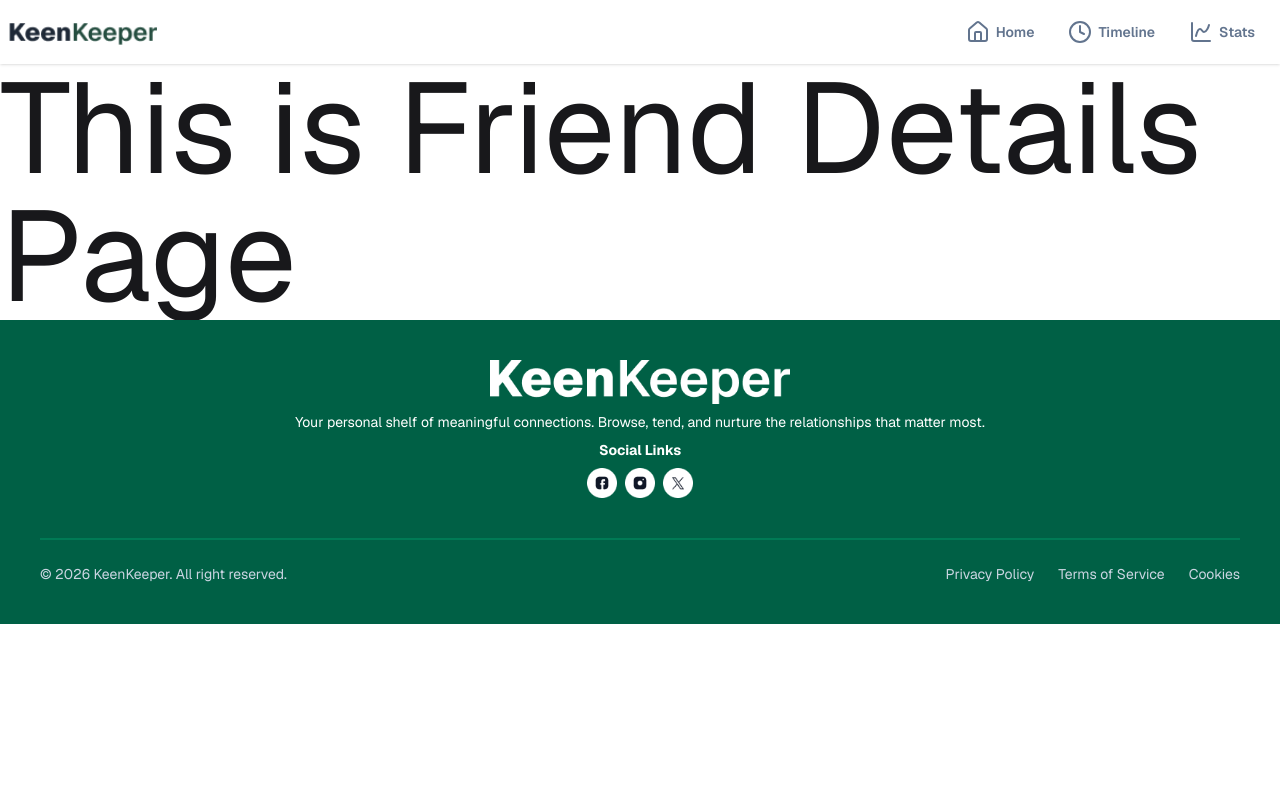
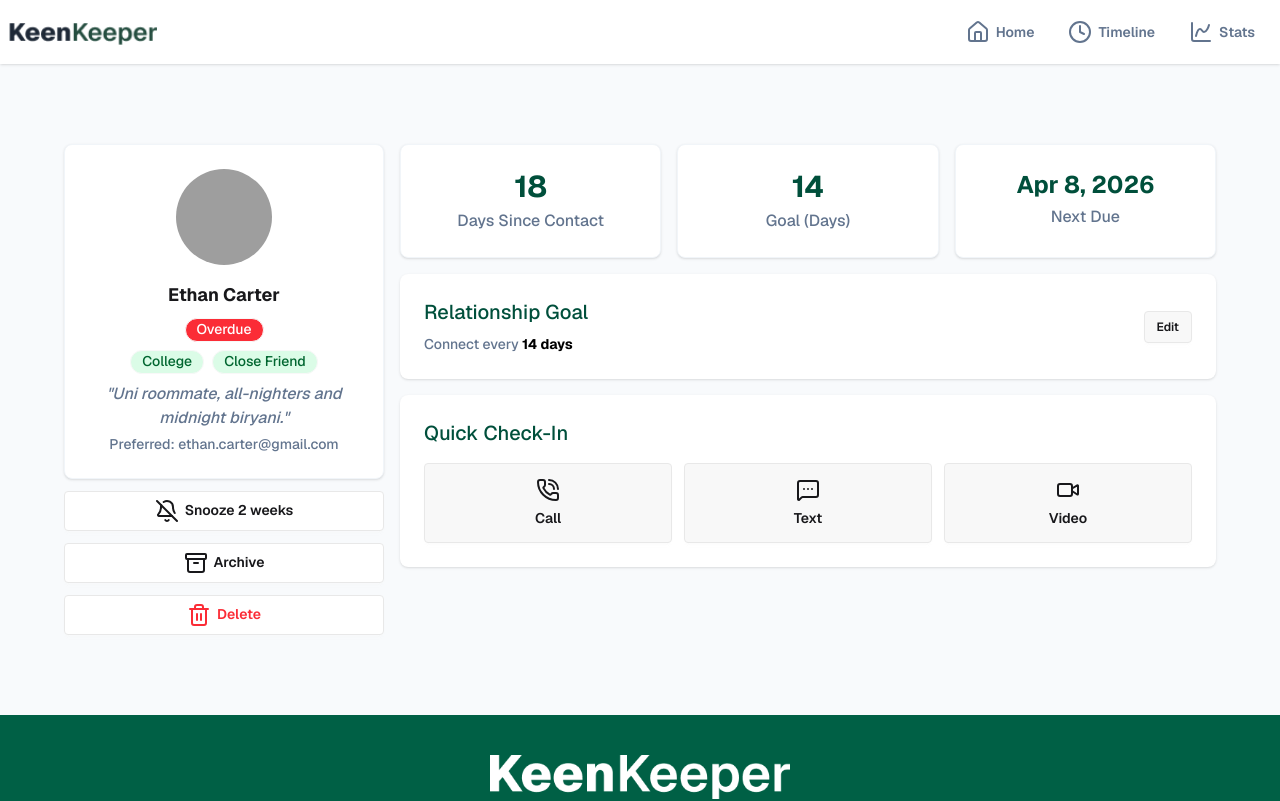
Before and after one commit to Saharier36/Keen-Keeper, a Next.js app: page /friend/1 in a window 1280 px wide. Shown: the top 801 px of the page. Built offline with nearby package versions, Linux system fonts and the light colour scheme; grey boxes are pictures that could not be loaded.

Commit message:
Enhance FriendDetailsPage with detailed friend view and interaction buttons

```diff
--- a/public/friends.json
+++ b/public/friends.json
@@ -7,7 +7,7 @@
     "days_since_contact": 18,
     "status": "overdue",
     "tags": ["college", "close friend"],
-    "bio": "Roommate from first year of university. We used to pull all-nighters for exams and eat biryani at midnight. Still the first person I call when something big happens.",
+    "bio": "Uni roommate, all-nighters and midnight biryani.",
     "goal": 14,
     "next_due_date": "2026-04-08"
   },
@@ -19,7 +19,7 @@
     "days_since_contact": 6,
     "status": "on-track",
     "tags": ["work", "mentor"],
-    "bio": "Senior dev at my first internship. She taught me how to actually read error messages and not panic. We grab coffee online every few weeks and catch up on life.",
+    "bio": "Internship mentor who taught me debugging.",
     "goal": 10,
     "next_due_date": "2026-04-19"
   },
@@ -31,7 +31,7 @@
     "days_since_contact": 25,
     "status": "overdue",
     "tags": ["childhood", "close friend"],
-    "bio": "Grew up on the same street. We learned to ride bikes together and got into trouble together too. Now lives in Chittagong but we used to talk every week.",
+    "bio": "Grew up on the same street together.",
     "goal": 21,
     "next_due_date": "2026-03-30"
   },
@@ -43,7 +43,7 @@
     "days_since_contact": 11,
     "status": "almost due",
     "tags": ["college", "study group"],
-    "bio": "We survived the same nightmare databases course together. She's now doing her Master's in Sweden and always sends photos of snow like it's still magical.",
+    "bio": "Survived databases together, now studying abroad.",
     "goal": 14,
     "next_due_date": "2026-04-14"
   },
@@ -55,7 +55,7 @@
     "days_since_contact": 4,
     "status": "on-track",
     "tags": ["developer", "motivator"],
-    "bio": "Met at a local hackathon in 2023. We hold each other accountable on side projects and share resources every week. He's building a SaaS and I'm rooting for him.",
+    "bio": "Hackathon friend building a SaaS startup.",
     "goal": 7,
     "next_due_date": "2026-04-17"
   },
@@ -67,7 +67,7 @@
     "days_since_contact": 33,
     "status": "overdue",
     "tags": ["school", "old friend"],
-    "bio": "Best friend from high school. We used to write notes to each other in class and laugh until teachers got annoyed. Life got busy but she always crosses my mind.",
+    "bio": "High school best friend, slowly drifted apart.",
     "goal": 30,
     "next_due_date": "2026-04-05"
   },
@@ -79,7 +79,7 @@
     "days_since_contact": 9,
     "status": "almost due",
     "tags": ["college", "project partner"],
-    "bio": "Built our final year project together — a smart parking system that actually worked. He's thorough, reliable, and always has strong opinions about code structure. Good ones.",
+    "bio": "Built our final year project together.",
     "goal": 10,
     "next_due_date": "2026-04-14"
   },
@@ -91,7 +91,7 @@
     "days_since_contact": 2,
     "status": "on-track",
     "tags": ["close friend", "creative"],
-    "bio": "Freelance illustrator and one of the most genuinely creative people I know. We brainstorm ideas together — she does the visuals, I think about the logic. Great balance.",
+    "bio": "Freelance illustrator, we brainstorm ideas together.",
     "goal": 7,
     "next_due_date": "2026-04-20"
   },
@@ -103,7 +103,7 @@
     "days_since_contact": 13,
     "status": "almost due",
     "tags": ["cousin", "family friend"],
-    "bio": "Technically a distant cousin but feels more like a brother. We grew up going to the same family events and somehow ended up in the same field. Now we swap job advice and complain about the market together.",
+    "bio": "Distant cousin, feels more like a brother.",
     "goal": 14,
     "next_due_date": "2026-04-16"
   },
@@ -115,7 +115,7 @@
     "days_since_contact": 42,
     "status": "overdue",
     "tags": ["school", "old friend"],
-    "bio": "We were inseparable in class 9 and 10. She moved to India for college and we lost touch gradually. Every time I see an old photo I think I should message her — and now I finally should.",
+    "bio": "School bestie, lost touch after she left.",
     "goal": 30,
     "next_due_date": "2026-03-25"
   },
@@ -127,7 +127,7 @@
     "days_since_contact": 5,
     "status": "on-track",
     "tags": ["work", "close friend"],
-    "bio": "We started as colleagues on the same frontend team and became genuine friends over late-night deployments and shared frustration over browser bugs. He moved to a different company but we still do weekly catch-ups over call.",
+    "bio": "Frontend teammate turned genuine close friend.",
     "goal": 7,
     "next_due_date": "2026-04-18"
   },
@@ -139,7 +139,7 @@
     "days_since_contact": 20,
     "status": "overdue",
     "tags": ["college", "close friend"],
-    "bio": "Met during orientation week and immediately bonded over a shared hatred of 8 AM classes. She was the most organized person in any group project and somehow made deadlines feel less terrifying.",
+    "bio": "Bonded at orientation over 8 AM classes.",
     "goal": 14,
     "next_due_date": "2026-04-07"
   }
--- a/src/app/friend/[id]/page.jsx
+++ b/src/app/friend/[id]/page.jsx
@@ -1,10 +1,140 @@
+import CheckInButtons from "@/ui/CheckInButtons";
+import { Archive, BellOff, Trash2 } from "lucide-react";
+import Image from "next/image";
 
-const FriendDetailsPage = () => {
-    return (
-        <div>
-            <h2 className='text-9xl'>This is Friend Details Page</h2>
+const FriendDetailsPage = async ({ params }) => {
+  const { id } = await params;
+  const res = await fetch("http://localhost:3000/friends.json", {
+    cache: "no-store",
+  });
+
+  const friends = await res.json();
+
+  const friend = friends.find((f) => f.id === parseInt(id));
+
+  const statusStyles = {
+    "on-track": "bg-emerald-900",
+    "almost due": "bg-amber-500",
+    overdue: "bg-red-500",
+  };
+
+  const {
+    name,
+    picture,
+    email,
+    days_since_contact,
+    status,
+    tags,
+    bio,
+    goal,
+    next_due_date,
+  } = friend;
+
+  return (
+    <div className="px-6 py-20 bg-slate-50">
+      <div className="max-w-6xl mx-auto grid grid-cols-1 md:grid-cols-[320px_1fr] gap-4">
+        <div className="flex flex-col gap-3">
+          <div className="card text-center shadow-sm border border-slate-100 bg-base-100 p-6">
+            <div className="avatar flex justify-center mb-4">
+              <div className="w-24 rounded-full">
+                <Image src={picture} alt={name} width={96} height={96} />
+              </div>
+            </div>
+            <h3 className="font-bold text-lg">{name}</h3>
+            <div className="mt-2">
+              <span
+                className={`badge text-white font-medium rounded-full capitalize ${statusStyles[status]}`}
+              >
+                {status}
+              </span>
+            </div>
+            <div className="flex flex-wrap justify-center gap-2 mt-2">
+              {tags.map((tag, index) => (
+                <span
+                  key={index}
+                  className="badge bg-green-100 text-green-800 rounded-full capitalize font-medium"
+                >
+                  {tag}
+                </span>
+              ))}
+            </div>
+            <p className="text-slate-500 font-medium italic mt-2">
+              &quot;{bio}&quot;
+            </p>
+            <p className="text-slate-500 text-sm font-medium mt-1">
+              Preferred: {email}
+            </p>
+          </div>
+          <button className="btn btn-block bg-white">
+            <BellOff />
+            Snooze 2 weeks
+          </button>
+          <button className="btn btn-block bg-white">
+            <Archive />
+            Archive
+          </button>
+          <button className="btn btn-block bg-white text-red-500">
+            <Trash2 />
+            Delete
+          </button>
         </div>
-    );
+
+        <div className="flex flex-col gap-4">
+          <div className="grid grid-cols-1 md:grid-cols-3 gap-4">
+            <div className="card bg-base-100 shadow-sm border border-slate-100 p-6 text-center">
+              <h3 className="text-emerald-900 text-3xl font-bold">
+                {days_since_contact}
+              </h3>
+              <p className="text-slate-500 font-medium mt-1">
+                Days Since Contact
+              </p>
+            </div>
+
+            <div className="card bg-base-100 shadow-sm border border-slate-100 p-6 text-center">
+              <h3 className="text-emerald-900 text-3xl font-bold">{goal}</h3>
+              <p className="text-slate-500 font-medium mt-1">Goal (Days)</p>
+            </div>
+
+            <div className="card bg-base-100 shadow-sm border border-slate-100 p-6 text-center">
+              <h3 className="text-emerald-900 text-2xl font-bold">
+                {new Date(next_due_date).toLocaleDateString("en-US", {
+                  month: "short",
+                  day: "numeric",
+                  year: "numeric",
+                })}
+              </h3>
+              <p className="text-slate-500 font-medium mt-1">Next Due</p>
+            </div>
+          </div>
+
+          <div className="card bg-base-100 shadow">
+            <div className="card-body flex-row justify-between items-center">
+              <div>
+                <p className="text-emerald-900 text-xl font-medium mb-2">
+                  Relationship Goal
+                </p>
+                <p className="text-slate-500 font-medium">
+                  Connect every{" "}
+                  <span className="font-bold text-black">{goal} days</span>
+                </p>
+              </div>
+              <button className="btn btn-sm">Edit</button>
+            </div>
+          </div>
+
+          <div className="card bg-base-100 shadow">
+            <div className="card-body">
+              <p className="text-emerald-900 text-xl font-medium mb-2">
+                Quick Check-In
+              </p>
+
+              <CheckInButtons friendName={name} friendId={id} />
+            </div>
+          </div>
+        </div>
+      </div>
+    </div>
+  );
 };
 
 export default FriendDetailsPage;
--- a/src/app/page.js
+++ b/src/app/page.js
@@ -2,7 +2,7 @@ import Banner from "@/components/Banner/Banner";
 import FriendCard from "@/components/FriendCard/FriendCard";
 
 export default async function Home() {
-  const res = await fetch("https://keen-keeper-sigma.vercel.app/friends.json", {
+  const res = await fetch("http://localhost:3000/friends.json", {
     cache: "no-store",
   });
   const friends = await res.json();
--- a/src/components/Banner/Banner.jsx
+++ b/src/components/Banner/Banner.jsx
@@ -12,8 +12,8 @@ const Banner = ({ stats }) => {
   ];
 
   return (
-    <section className="py-12 rounded-3xl">
-      <div className="text-center space-y-4 mb-10">
+    <section className="py-12">
+      <div className="text-center space-y-4 mb-10 px-4">
         <h1 className="text-4xl md:text-5xl font-bold">
           Friends to keep close in your life
         </h1>
--- /dev/null
+++ b/src/ui/CheckInButtons.jsx
@@ -0,0 +1,24 @@
+import { MessageSquareMore, PhoneCall, Video } from "lucide-react";
+import Link from "next/link";
+import React from "react";
+
+const CheckInButtons = () => {
+  return (
+    <div className="grid grid-cols-3 gap-3">
+      <Link href="#" className="btn flex flex-col h-20">
+        <PhoneCall />
+        Call
+      </Link>
+      <Link href="#" className="btn flex flex-col h-20">
+        <MessageSquareMore />
+        Text
+      </Link>
+      <Link href="#" className="btn flex flex-col h-20">
+        <Video />
+        Video
+      </Link>
+    </div>
+  );
+};
+
+export default CheckInButtons;
```
